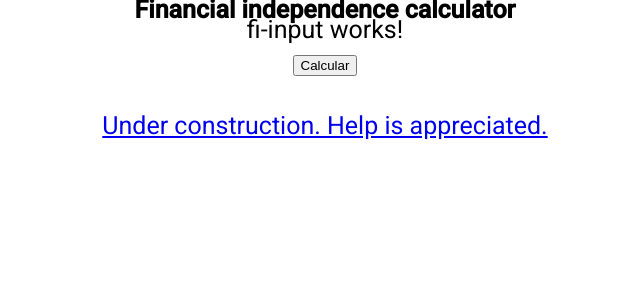
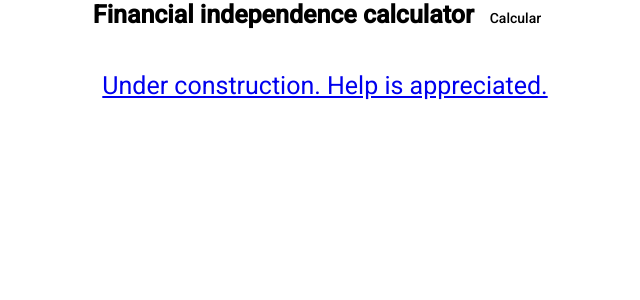
Before and after one commit to Rubenmp/fi-calculator, an Angular app: page / in a window 1280 px wide. Shown: the top 300 px of the page, without its empty margins (315-955 px from the left). Built offline with nearby package versions, Linux system fonts and the light colour scheme.

Commit message:
Change button style using angular material

```diff
--- a/src/app/app.module.ts
+++ b/src/app/app.module.ts
@@ -6,6 +6,7 @@ import { FiInputComponent } from './fi-input/fi-input.component';
 import { FiOutputComponent } from './fi-output/fi-output.component';
 import { FiCalculatorComponent } from './fi-calculator/fi-calculator.component';
 import { BrowserAnimationsModule } from '@angular/platform-browser/animations';
+import { MatButtonModule } from '@angular/material/button';
 
 @NgModule({
   declarations: [
@@ -16,7 +17,8 @@ import { BrowserAnimationsModule } from '@angular/platform-browser/animations';
   ],
   imports: [
     BrowserModule,
-    BrowserAnimationsModule
+    BrowserAnimationsModule,
+    MatButtonModule
   ],
   providers: [],
   bootstrap: [AppComponent]
--- a/src/app/fi-input/fi-input.component.html
+++ b/src/app/fi-input/fi-input.component.html
@@ -1,4 +1,4 @@
-<p>fi-input works!</p>
 
-
-<button (click)="emitFIParameters()">Calcular</button>
+<button mat-button (click)="emitFIParameters()">
+    Calcular
+</button>
```
